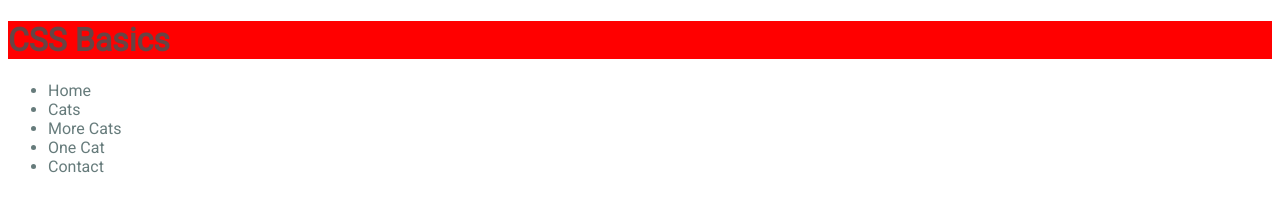
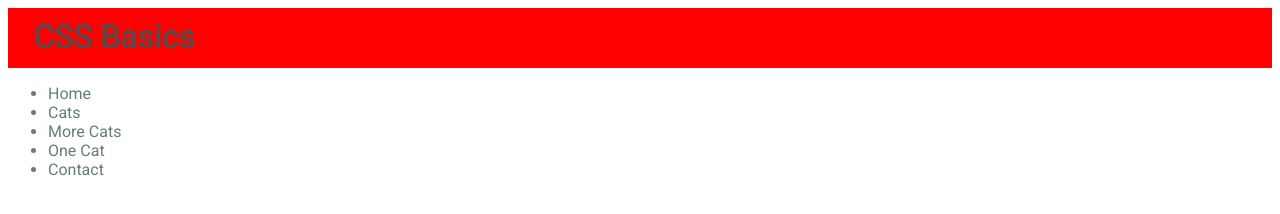
Before and after one commit to radishmouse/css-demo-20190226, a plain HTML site: page index.html in a window 1280 px wide. Drawn offline with Linux system fonts and the light colour scheme.

Commit message:
modifies margin and padding

```diff
--- a/stylesheets/index.css
+++ b/stylesheets/index.css
@@ -5,6 +5,22 @@ These are the styles for the whole document.
 
 .main-title {
     background: red; /* devil colors*/
+    /* padding: 35px; */
+    /*
+    padding-top: 10px;
+    padding-right: 35px;
+    padding-bottom: 10px;
+    padding-left: 35px;
+    */
+    /* padding: 10px 35px; */
+    padding: 10px 35px 12px 25px;
+    /*
+    Top
+    Right
+    Bottom
+    Left
+    */
+    margin: 0;
 }
 
 .fancy-font,
```
